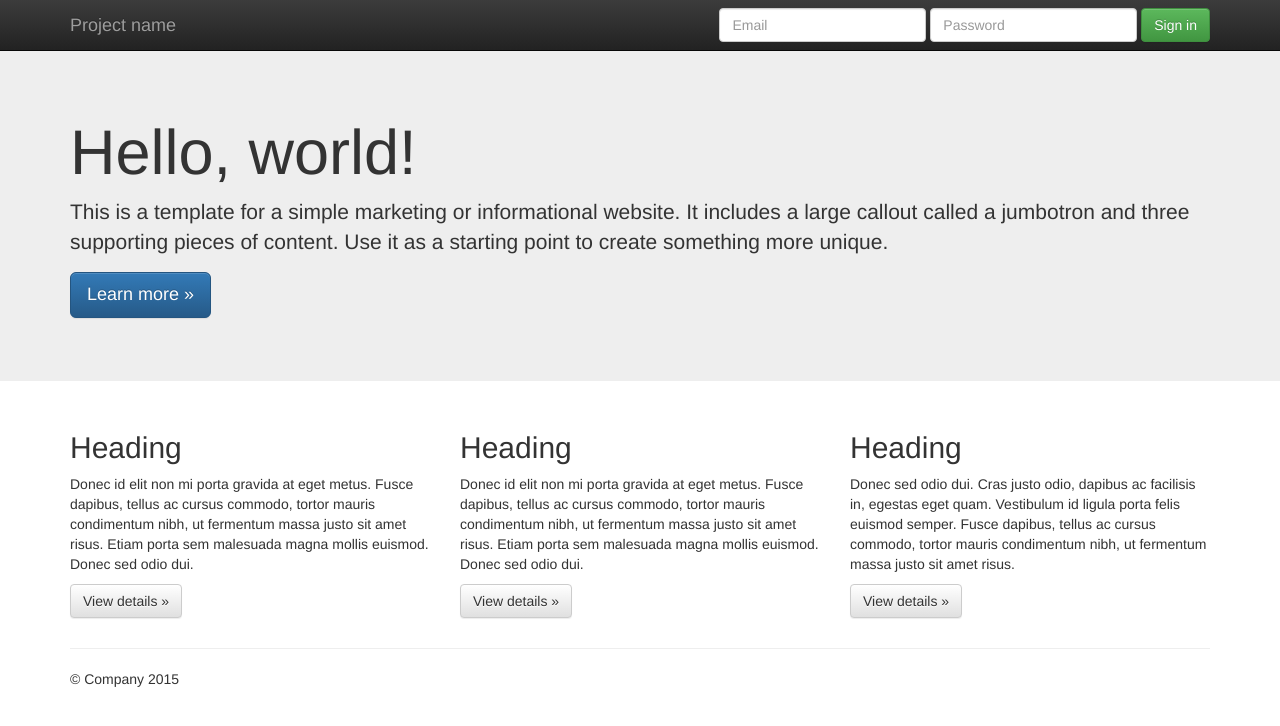
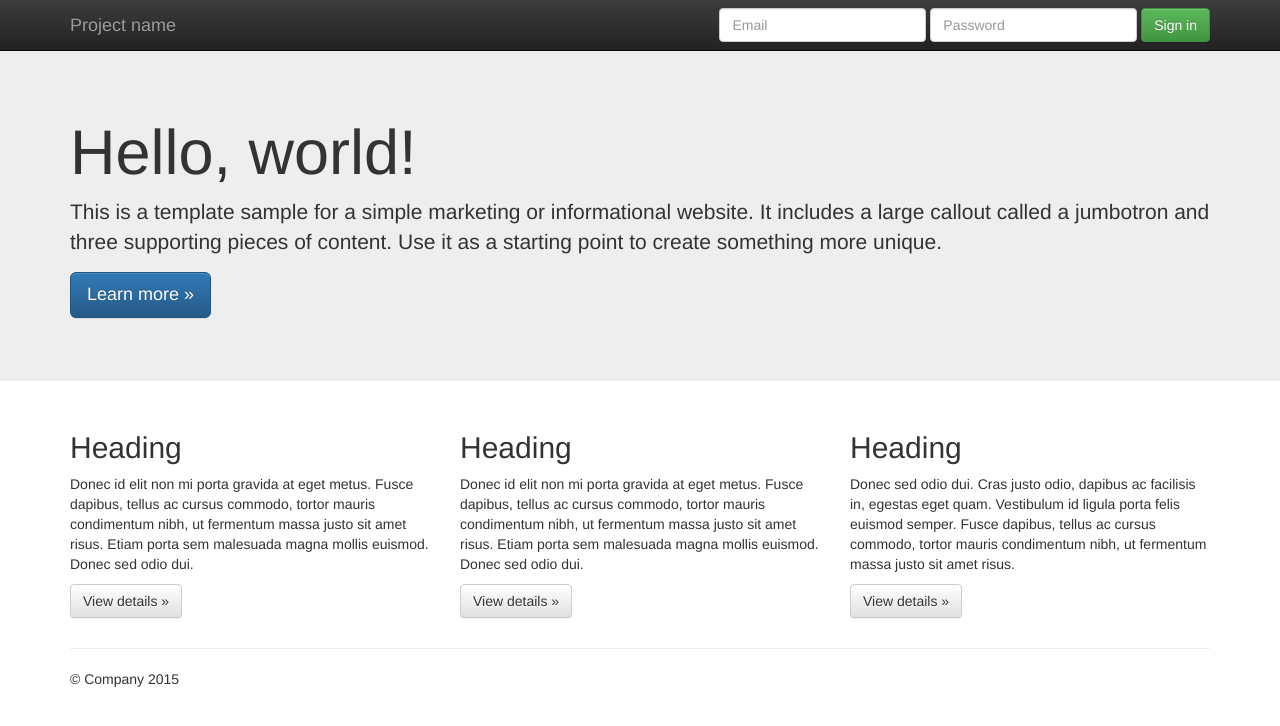
Before and after one commit to rvparuch1/website, a plain HTML site: page index.html in a window 1280 px wide. Drawn offline with nearby package versions, Linux system fonts and the light colour scheme.

Commit message:
commit throuigh git gui

```diff
--- a/index.html
+++ b/index.html
@@ -56,7 +56,7 @@
     <div class="jumbotron">
       <div class="container">
         <h1>Hello, world!</h1>
-        <p>This is a template for a simple marketing or informational website. It includes a large callout called a jumbotron and three supporting pieces of content. Use it as a starting point to create something more unique.</p>
+        <p>This is a template sample  for a simple marketing or informational website. It includes a large callout called a jumbotron and three supporting pieces of content. Use it as a starting point to create something more unique.</p>
         <p><a class="btn btn-primary btn-lg" href="#" role="button">Learn more &raquo;</a></p>
       </div>
     </div>
```
